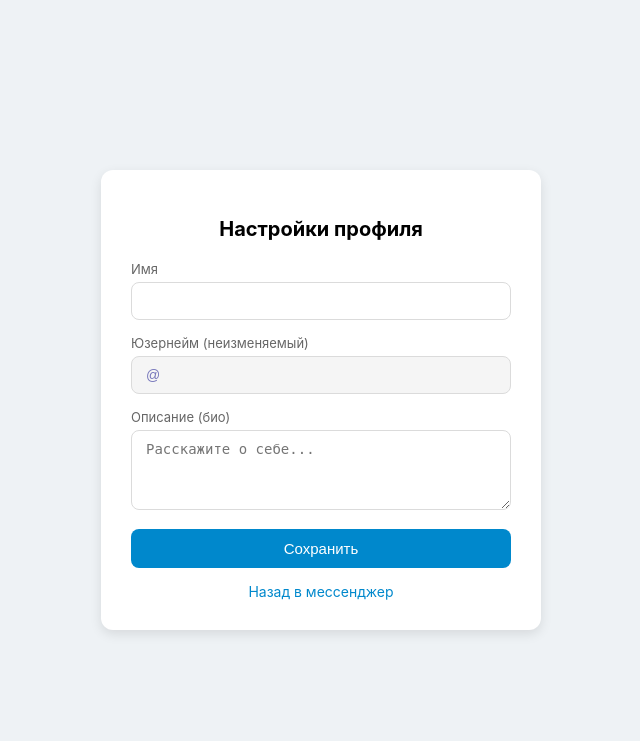
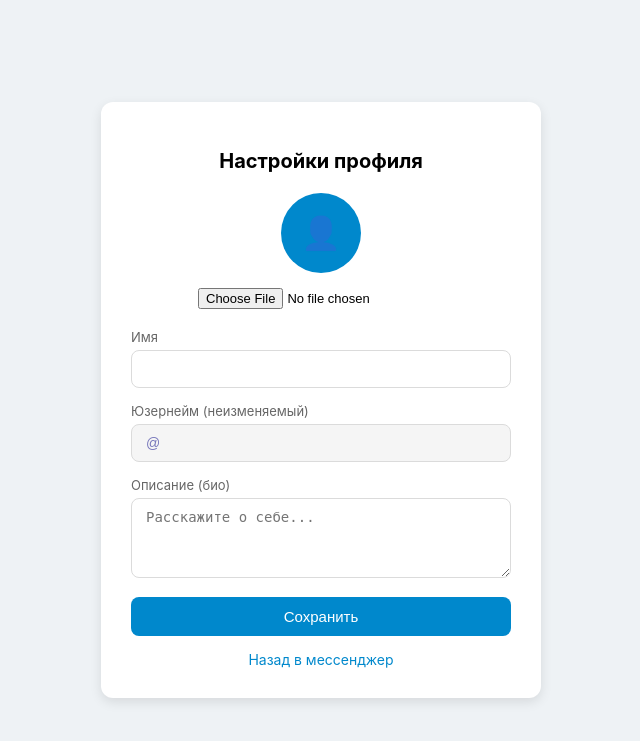
Before and after one commit to antonpro777/messenger, a Flask app: template templates/settings.html in a window 1280 px wide. Shown: the top 741 px of the page, without its empty margins (319-959 px from the left). Run offline with Flask 3, Linux system fonts and the light colour scheme; the template is opened without the code that fills it, so the values that code supplies are empty; some libraries are stand-ins or nearby versions.

Commit message:
Update settings.html

```diff
--- a/templates/settings.html
+++ b/templates/settings.html
@@ -9,18 +9,46 @@
         .card { background: #fff; padding: 30px; border-radius: 12px; box-shadow: 0 4px 12px rgba(0,0,0,0.1); width: 100%; max-width: 380px; }
         h2 { margin-bottom: 20px; font-size: 20px; text-align: center; }
         label { font-size: 13px; color: #666; display: block; margin-bottom: 5px; }
-        input, textarea { width: 100%; padding: 10px 14px; margin-bottom: 15px; border: 1px solid #dbdbdb; border-radius: 8px; font-size: 14px; box-sizing: border-box; outline: none; }
+        input[type="text"], textarea { width: 100%; padding: 10px 14px; margin-bottom: 15px; border: 1px solid #dbdbdb; border-radius: 8px; font-size: 14px; box-sizing: border-box; outline: none; }
         textarea { resize: vertical; height: 80px; }
         input:focus, textarea:focus { border-color: #0088cc; }
         button { width: 100%; padding: 11px; background: #0088cc; color: #fff; border: none; border-radius: 8px; font-size: 15px; font-weight: 500; cursor: pointer; }
         button:hover { background: #0077b3; }
         .back { display: block; text-align: center; margin-top: 15px; color: #0088cc; text-decoration: none; font-size: 14px; }
+
+        .avatar-section {
+            text-align: center;
+            margin-bottom: 20px;
+        }
+        .current-avatar {
+            width: 80px;
+            height: 80px;
+            border-radius: 50%;
+            object-fit: cover;
+            background: #0088cc;
+            color: white;
+            display: flex;
+            align-items: center;
+            justify-content: center;
+            font-size: 32px;
+            margin: 0 auto 10px auto;
+        }
     </style>
 </head>
 <body>
     <div class="card">
         <h2>Настройки профиля</h2>
-        <form method="POST">
+        <form method="POST" enctype="multipart/form-data">
+
+            <div class="avatar-section">
+                {% if user_data.avatar_url %}
+                    <img src="{{ user_data.avatar_url }}" class="current-avatar">
+                {% else %}
+                    <div class="current-avatar">👤</div>
+                {% endif %}
+                <input type="file" name="avatar" accept="image/*" style="font-size: 13px; margin-top: 5px;">
+            </div>
+
             <label>Имя</label>
             <input type="text" name="name" value="{{ user_data.name }}" required>
 
```
